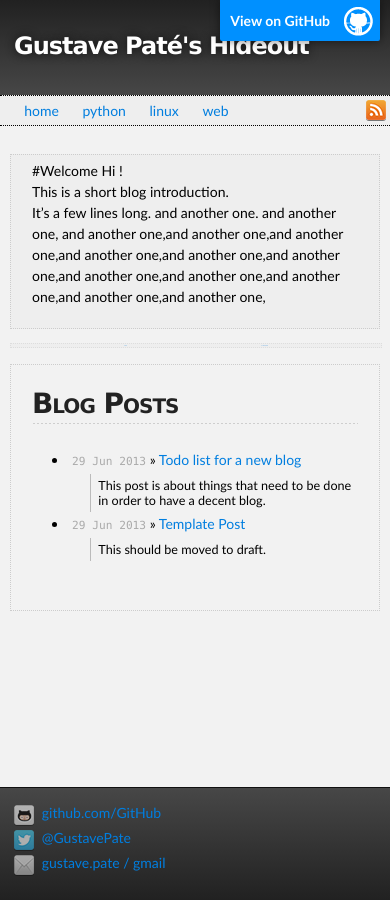
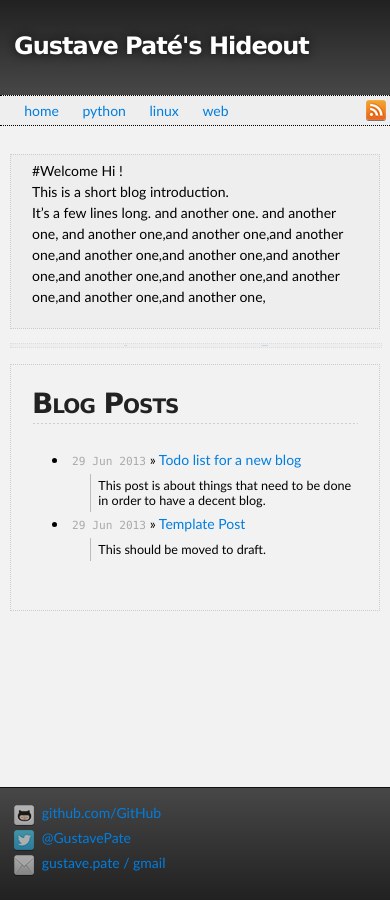
Before and after one commit to GustavePate/gustavepate.github.io, a Jekyll site: the page built from index.html, in a window 390 px wide. Built offline with Jekyll 4.4.1, drawn with Linux system fonts in a browser that asks for light colours; comment, search, counter and statistics services are not loaded.

Commit message:
responsive for handheld

```diff
--- a/css/main.css
+++ b/css/main.css
@@ -707,6 +707,10 @@ Small Device Styles
     display: none;
   }
 
+  #forkme_banner {
+    display: none;
+  }
+
   #header_wrap img{
     display: none;
   }
```
